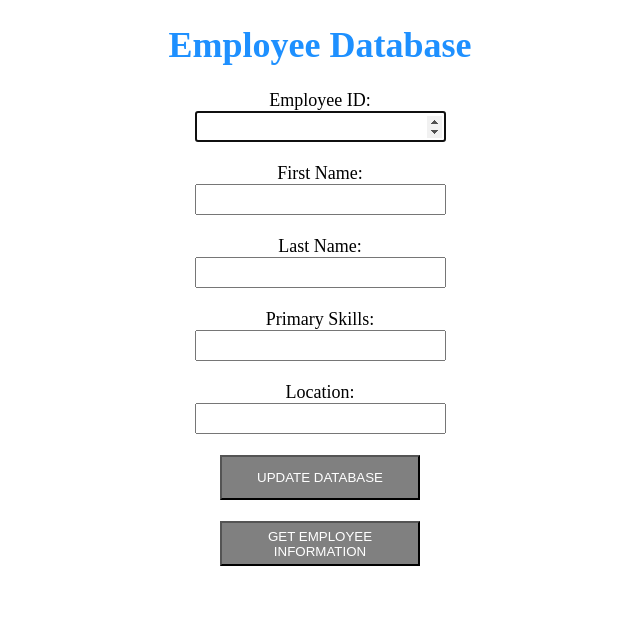
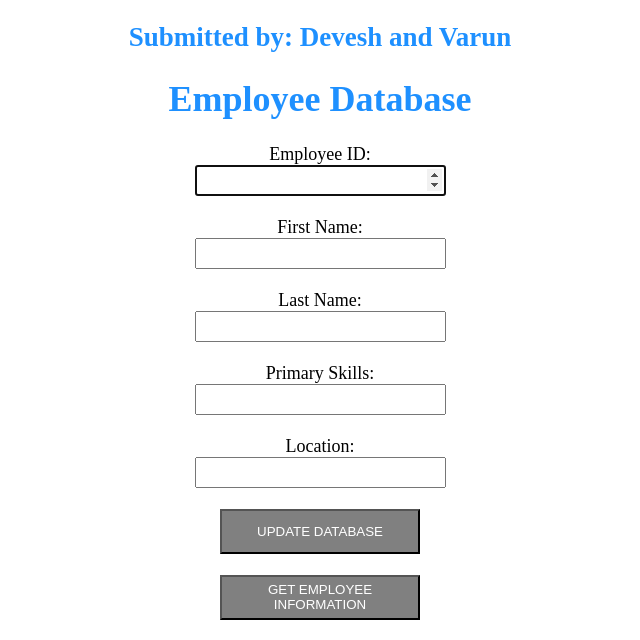
Before and after one commit to deveshgupta7/EKS_StatefulApplication, a Flask app: template application/templates/addemp.html in a window 1280 px wide. Shown: the top 640 px of the page, without its empty margins (320-960 px from the left). Run offline with Flask 2, Linux system fonts and the light colour scheme; the template is opened without the code that fills it, so the values that code supplies are empty; parts of the project's set-up code (start-up, migrations or seed data) failed here and were passed over.

Commit message:
Update addemp.html

```diff
--- a/application/templates/addemp.html
+++ b/application/templates/addemp.html
@@ -5,7 +5,7 @@
 </head>
 <center>
 	<font color="black" size="4" style="font-family: avenir">
-
+		<h2 style="color: DodgerBlue">Submitted by: Devesh and Varun</h2>
 		<h1 style="color: DodgerBlue">Employee Database</h1>
 		<body style="background-image: url('{{ background_image }}');" >
 
```
